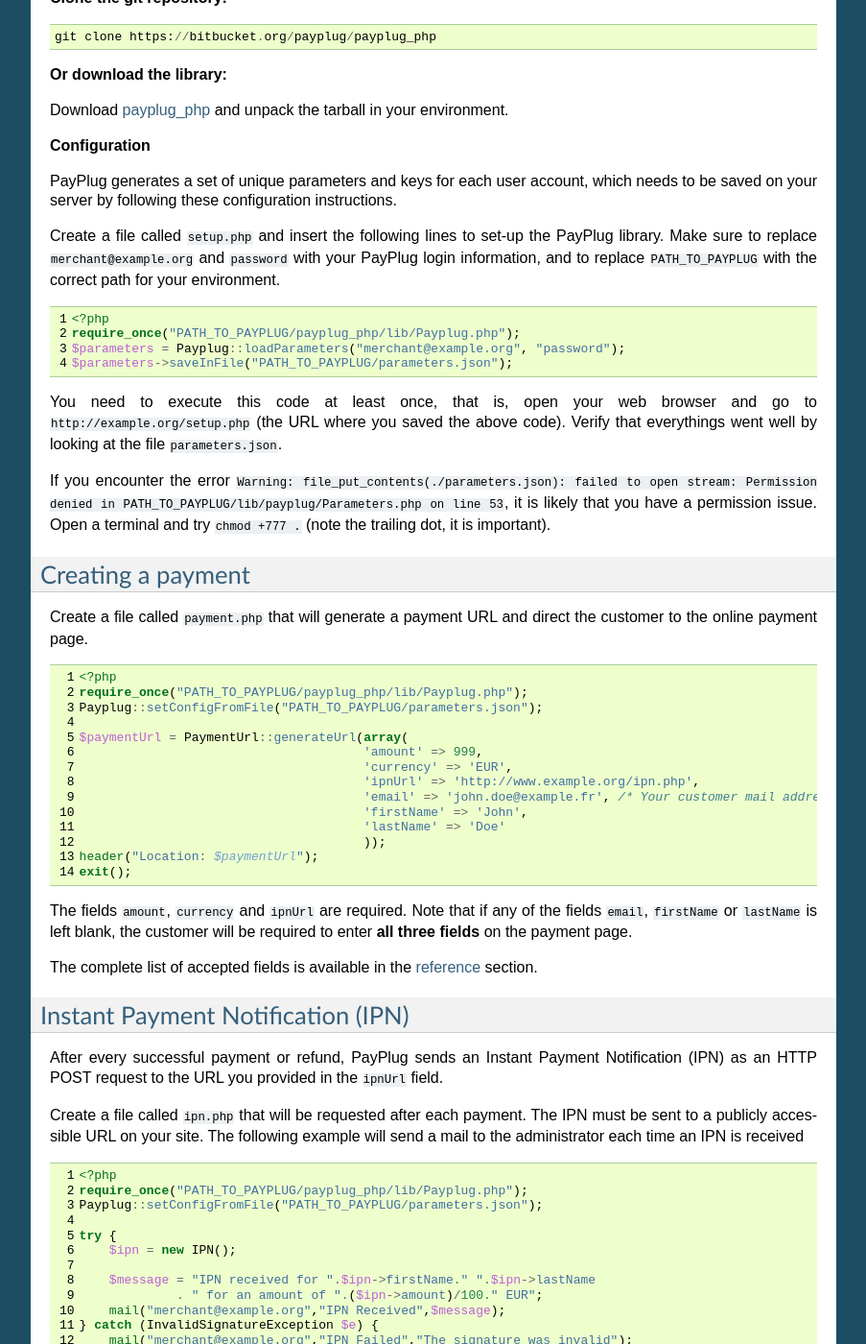
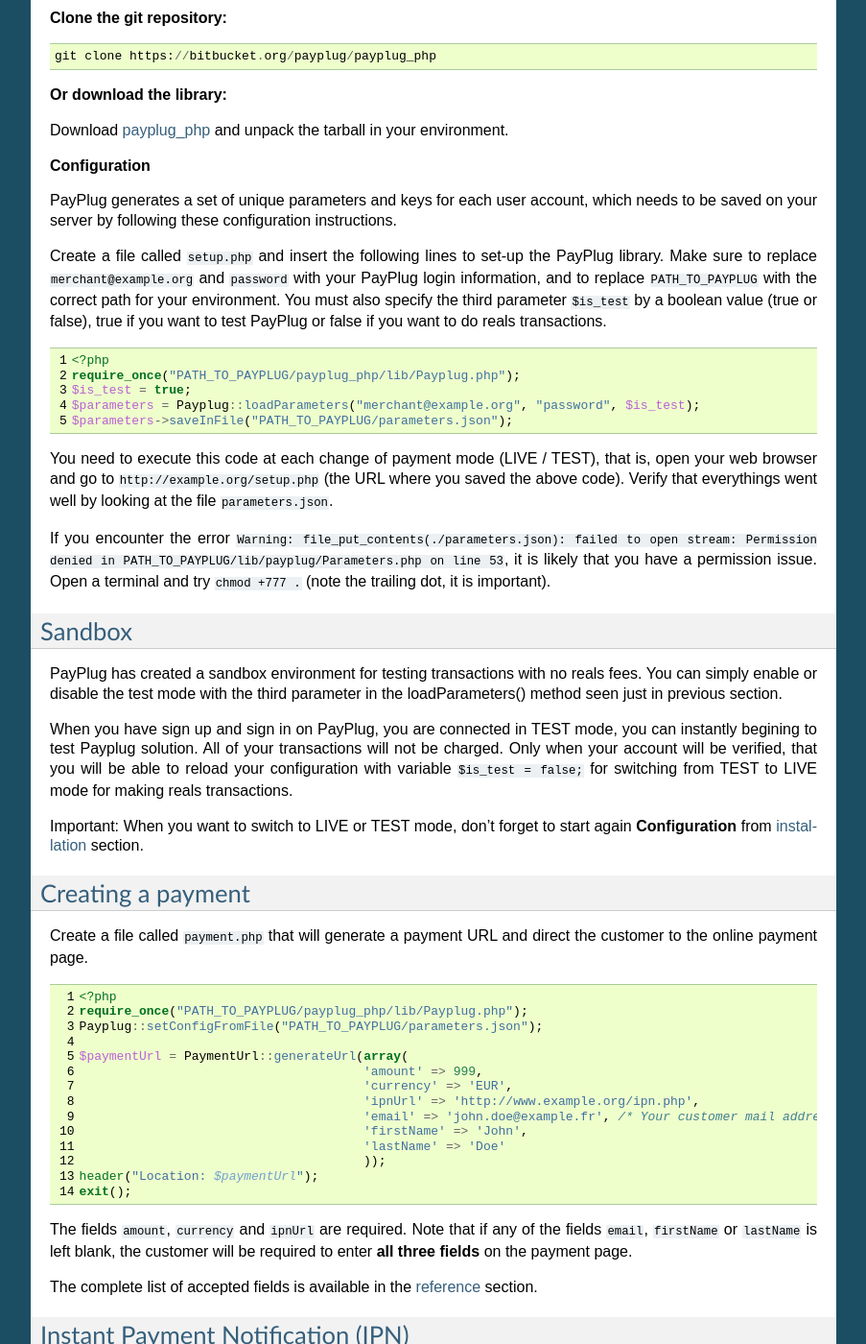
Before and after one commit to payplug/payplug-php, a Sphinx documentation site: the page built from docs/index.rst, in a window 1280 px wide and 1400 px high, scrolled down 853 px. Shown: the whole window at 96% size, without its empty margins (198-1101 px from the left). Built offline with Sphinx 7.4.7, drawn with Linux system fonts in a browser that asks for light colours; some of the changed text lies outside the part shown.

Commit message:
ADD - information about sandbox in doc and implementation on php lib and add Changelog

```diff
--- a/docs/index.rst
+++ b/docs/index.rst
@@ -37,20 +37,29 @@
 
 PayPlug generates a set of unique parameters and keys for each user account, which needs to be saved on your server by following these configuration instructions.
 
-Create a file called ``setup.php`` and insert the following lines to set-up the PayPlug library. Make sure to replace ``merchant@example.org`` and ``password`` with your PayPlug login information, and to replace ``PATH_TO_PAYPLUG`` with the correct path for your environment.
+Create a file called ``setup.php`` and insert the following lines to set-up the PayPlug library. Make sure to replace ``merchant@example.org`` and ``password`` with your PayPlug login information, and to replace ``PATH_TO_PAYPLUG`` with the correct path for your environment. You must also specify the third parameter ``$is_test`` by a boolean value (true or false), true if you want to test PayPlug or false if you want to do reals transactions.
 
 .. code-block:: php
    :linenos:
 
    <?php
    require_once("PATH_TO_PAYPLUG/payplug_php/lib/Payplug.php");
-   $parameters = Payplug::loadParameters("merchant@example.org", "password");
+   $is_test = true;
+   $parameters = Payplug::loadParameters("merchant@example.org", "password", $is_test);
    $parameters->saveInFile("PATH_TO_PAYPLUG/parameters.json");
 
 
-You need to execute this code at least once, that is, open your web browser and go to ``http://example.org/setup.php`` (the URL where you saved the above code). Verify that everythings went well by looking at the file ``parameters.json``.
+You need to execute this code at each change of payment mode (LIVE / TEST), that is, open your web browser and go to ``http://example.org/setup.php`` (the URL where you saved the above code). Verify that everythings went well by looking at the file ``parameters.json``.
 
 If you encounter the error ``Warning: file_put_contents(./parameters.json): failed to open stream: Permission denied in PATH_TO_PAYPLUG/lib/payplug/Parameters.php on line 53``, it is likely that you have a permission issue. Open a terminal and try ``chmod +777 .`` (note the trailing dot, it is important).
+
+Sandbox
+------------
+PayPlug has created a sandbox environment for testing transactions with no reals fees. You can simply enable or disable the test mode with the third parameter in the loadParameters() method seen just in previous section.
+
+When you have sign up and sign in on PayPlug, you are connected in TEST mode, you can instantly begining to test Payplug solution. All of your transactions will not be charged. Only when your account will be verified, that you will be able to reload your configuration with variable ``$is_test = false;`` for switching from TEST to LIVE mode for making reals transactions.
+
+Important: When you want to switch to LIVE or TEST mode, don't forget to start again **Configuration** from installation_ section.
 
 .. _create_a_payment:
 
@@ -180,7 +189,7 @@
 
 **How to test a payment?**
 
-We do not have a sandbox environment. However, we suggest you run actual transactions and then refund them via the PayPlug portal (we will even refund transaction fees). This will allow you to test out your integration in real conditions without any charge.
+A Sandbox mode is available for testing every transactions since V1.0 to Payplug PHP library. You can now, create payments buttons, doing payments, refunds in better conditions without need to refund you after each transactions.
 
 **How to run unit testing on my configuration?**
 
```
Also changed, not shown: 2 other files.
